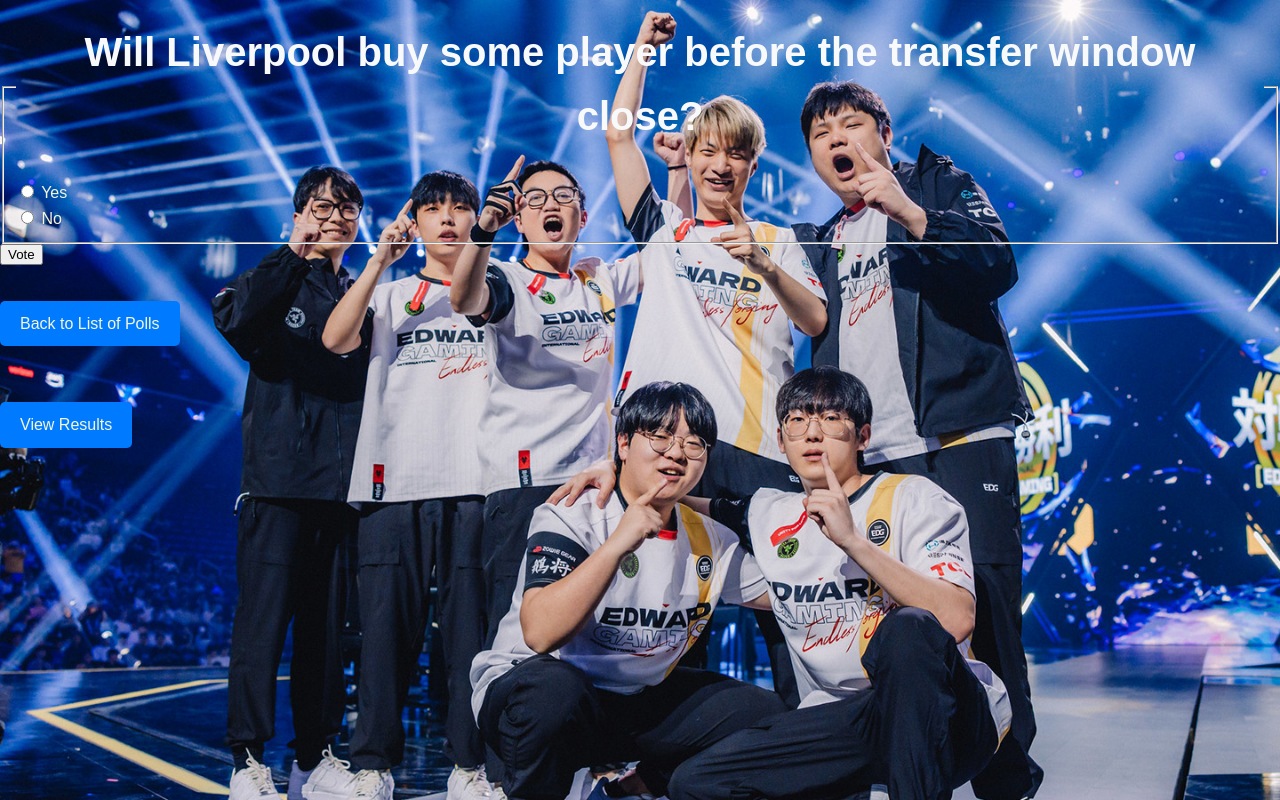
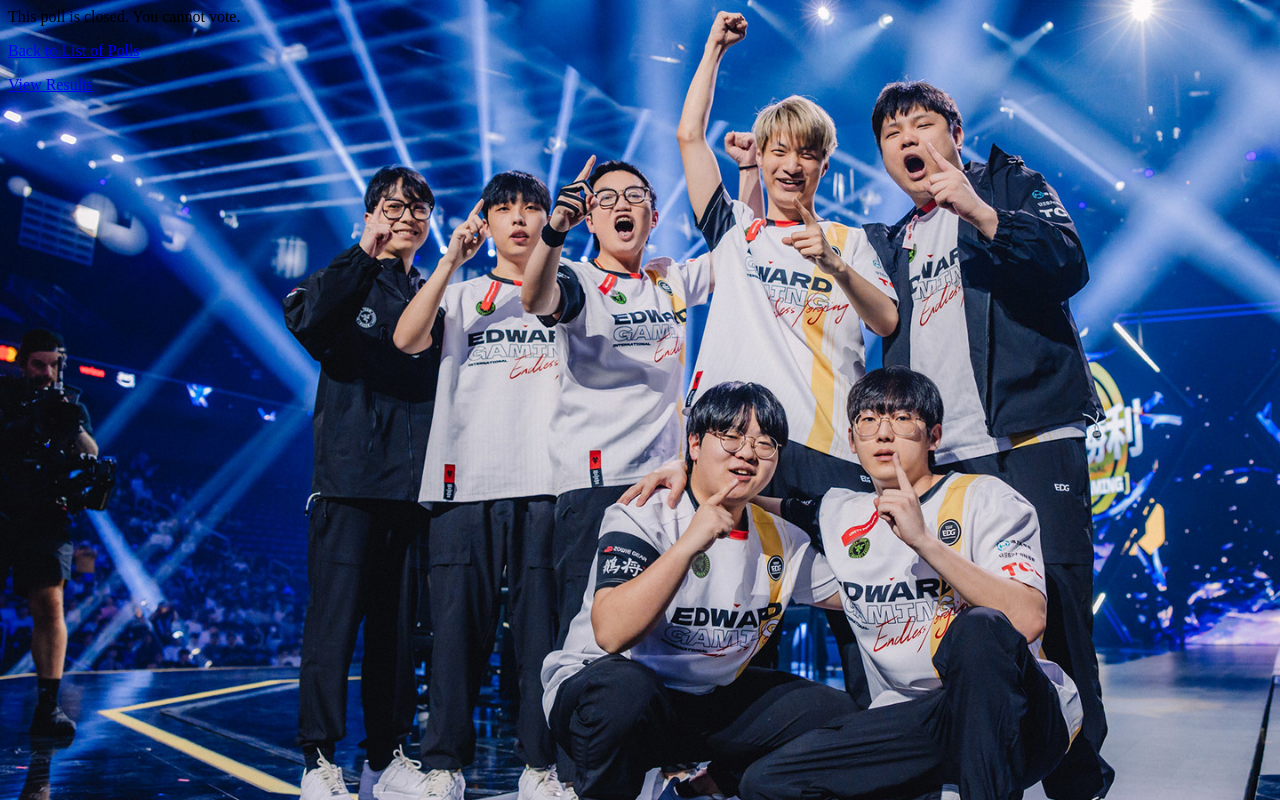
Before and after one commit to Phantawat/ku-polls, a Django app: page /polls/3/ in a window 1280 px wide. Run offline with Django 5.2, Linux system fonts and the light colour scheme; data comes from the database, SQL or seed files in the repository; parts of the project's set-up code (start-up, migrations or seed data) failed here and were passed over.

Commit message:
Iteration 2 Done

```diff
--- a/polls/models.py
+++ b/polls/models.py
@@ -12,7 +12,7 @@
     """
     question_text = models.CharField(max_length=200)
     pub_date = models.DateTimeField('date published', default=timezone.now)
-    end_date = models.DateTimeField(null=True, blank=True)
+    end_date = models.DateTimeField('end date', null=True, blank=True)
 
     @admin.display(
         boolean=True,
--- a/polls/static/polls/style.css
+++ b/polls/static/polls/style.css
@@ -1,94 +1,101 @@
+/*body {*/
+/*    !*font-family: 'Arial', sans-serif;*!*/
+/*    background: white url("image/background.jpg") no-repeat;*/
+/*    background-size: cover;*/
+/*    !*color: #f8f9fa;*!*/
+/*    !*margin: 0;*!*/
+/*    !*padding: 0;*!*/
+/*    !*line-height: 1.6;*!*/
+/*}*/
+
+/*h1 {*/
+/*    color: #f8f9fa;*/
+/*    text-align: center;*/
+/*    font-size: 2.5rem;*/
+/*    margin-top: 20px;*/
+/*}*/
+
+/*li a {*/
+/*    color: #f8f9fa;*/
+/*    text-decoration: none;*/
+/*    padding: 8px 16px;*/
+/*    border-radius: 5px;*/
+/*    transition: background-color 0.3s ease;*/
+/*}*/
+
+/*li a:hover {*/
+/*    background-color: rgba(255, 255, 255, 0.2);*/
+/*}*/
+
+/*table {*/
+/*    width: 60%;*/
+/*    margin: 20px auto;*/
+/*    border-collapse: collapse;*/
+/*    table-layout: auto;*/
+/*    color: #f8f9fa;*/
+/*    background-color: rgba(0, 0, 0, 0.7);*/
+/*    border-radius: 10px;*/
+/*    overflow: hidden;*/
+/*}*/
+
+/*th, td {*/
+/*    padding: 12px;*/
+/*    text-align: center;*/
+/*    border-bottom: 1px solid #ddd;*/
+/*}*/
+
+/*th {*/
+/*    background-color: rgba(0, 0, 0, 0.9);*/
+/*    font-weight: bold;*/
+/*    font-size: 1.2rem;*/
+/*}*/
+
+/*td {*/
+/*    background-color: rgba(0, 0, 0, 0.6);*/
+/*    font-size: 1.1rem;*/
+/*}*/
+
+/*tr:hover {*/
+/*    background-color: rgba(255, 255, 255, 0.1);*/
+/*}*/
+
+/*a {*/
+/*    display: inline-block;*/
+/*    padding: 10px 20px;*/
+/*    margin: 20px 0;*/
+/*    color: #f8f9fa;*/
+/*    background-color: #007bff;*/
+/*    border-radius: 5px;*/
+/*    text-align: center;*/
+/*    text-decoration: none;*/
+/*    transition: background-color 0.3s ease;*/
+/*}*/
+
+/*a:hover {*/
+/*    background-color: #0056b3;*/
+/*}*/
+
+/*.container {*/
+/*    padding: 20px;*/
+/*    max-width: 800px;*/
+/*    margin: auto;*/
+/*    background-color: rgba(0, 0, 0, 0.7);*/
+/*    border-radius: 10px;*/
+/*}*/
+
+/*.messages {*/
+/*    max-width: 800px;*/
+/*    margin: 10px auto;*/
+/*    padding: 10px;*/
+/*    background-color: rgba(255, 0, 0, 0.7);*/
+/*    color: #f8f9fa;*/
+/*    border-radius: 5px;*/
+/*    text-align: center;*/
+/*}*/
+li a {
+    color: white;
+}
 body {
-    font-family: 'Arial', sans-serif;
-    background: white url("image/background.jpg") no-repeat center center fixed;
+    background: white url("image/background.jpg") no-repeat;
     background-size: cover;
-    color: #f8f9fa;
-    margin: 0;
-    padding: 0;
-    line-height: 1.6;
 }
-
-h1 {
-    color: #f8f9fa;
-    text-align: center;
-    font-size: 2.5rem;
-    margin-top: 20px;
-}
-
-li a {
-    color: #f8f9fa;
-    text-decoration: none;
-    padding: 8px 16px;
-    border-radius: 5px;
-    transition: background-color 0.3s ease;
-}
-
-li a:hover {
-    background-color: rgba(255, 255, 255, 0.2);
-}
-
-table {
-    width: 60%;
-    margin: 20px auto;
-    border-collapse: collapse;
-    table-layout: auto;
-    color: #f8f9fa;
-    background-color: rgba(0, 0, 0, 0.7);
-    border-radius: 10px;
-    overflow: hidden;
-}
-
-th, td {
-    padding: 12px;
-    text-align: center;
-    border-bottom: 1px solid #ddd;
-}
-
-th {
-    background-color: rgba(0, 0, 0, 0.9);
-    font-weight: bold;
-    font-size: 1.2rem;
-}
-
-td {
-    background-color: rgba(0, 0, 0, 0.6);
-    font-size: 1.1rem;
-}
-
-tr:hover {
-    background-color: rgba(255, 255, 255, 0.1);
-}
-
-a {
-    display: inline-block;
-    padding: 10px 20px;
-    margin: 20px 0;
-    color: #f8f9fa;
-    background-color: #007bff;
-    border-radius: 5px;
-    text-align: center;
-    text-decoration: none;
-    transition: background-color 0.3s ease;
-}
-
-a:hover {
-    background-color: #0056b3;
-}
-
-.container {
-    padding: 20px;
-    max-width: 800px;
-    margin: auto;
-    background-color: rgba(0, 0, 0, 0.7);
-    border-radius: 10px;
-}
-
-.messages {
-    max-width: 800px;
-    margin: 10px auto;
-    padding: 10px;
-    background-color: rgba(255, 0, 0, 0.7);
-    color: #f8f9fa;
-    border-radius: 5px;
-    text-align: center;
-}
--- a/polls/templates/polls/detail.html
+++ b/polls/templates/polls/detail.html
@@ -1,23 +1,18 @@
 {% load static %}
 <link rel="stylesheet" href="{% static 'polls/style.css' %}">
-    <form style="color: beige" action="{% url 'polls:vote' question.id %}" method="post">
+   {% if question.is_open %}
+    <form action="{% url 'polls:vote' question.id %}" method="post">
         {% csrf_token %}
-        <fieldset>
-            <legend><h1>{{ question.question_text }}</h1></legend>
-            {% if messages %}
-            <ul class="messages">
-                {% for message in messages %}
-                <li {% if message.tags %} class="{{ message.tags }}" {% endif %}> {{ message }}</li>
-            {% endfor %}
-            </ul>
-            {% endif %}
-            {% for choice in question.choice_set.all %}
-                <input type="radio" name="choice" id="choice{{ forloop.counter }}" value="{{ choice.id }}">
-                <label style="color: beige" for="choice{{ forloop.counter }}">{{ choice.choice_text }}</label><br>
-            {% endfor %}
-        </fieldset>
+        {% for choice in question.choice_set.all %}
+            <input type="radio" name="choice" id="choice{{ forloop.counter }}" value="{{ choice.id }}">
+            <label for="choice{{ forloop.counter }}">{{ choice.choice_text }}</label><br>
+        {% endfor %}
         <input type="submit" value="Vote">
     </form>
-<p><a style="color: beige" href="{% url 'polls:index' %}">Back to List of Polls</a></p>
+{% else %}
+    <p>This poll is closed. You cannot vote.</p>
+{% endif %}
 
-<p><a style="color: beige" href="{% url 'polls:results' question.id %}">View Results</a></p>
+<p><a href="{% url 'polls:index' %}">Back to List of Polls</a></p>
+
+<p><a href="{% url 'polls:results' question.id %}">View Results</a></p>
--- a/polls/templates/polls/results.html
+++ b/polls/templates/polls/results.html
@@ -1,18 +1,18 @@
 {% block content %}
 {% load static %}
 <link rel="stylesheet" href="{% static 'polls/style.css' %}">
-<h1 style="color: beige">{{ question.question_text }}</h1>
+<h1>{{ question.question_text }}</h1>
 <body>
   <table>
     <thead>
-      <tr style="color: azure">
+      <tr style="color: chocolate">
         <th style="text-align: left;">Choice</th>
         <th style="text-align: right;">Votes</th>
       </tr>
     </thead>
     <tbody>
       {% for choice in question.choice_set.all %}
-        <tr style="color: azure">
+        <tr style="color: chocolate">
           <td style="padding: 8px 12px;">{{ choice.choice_text }}</td>
           <td style="padding: 8px 12px; text-align: right;">{{ choice.votes }}</td>
         </tr>
--- a/polls/views.py
+++ b/polls/views.py
@@ -48,6 +48,11 @@
 
 def vote(request, question_id):
     question = get_object_or_404(Question, pk=question_id)
+    if question.is_published():
+        return render(request, 'polls/detail.html', {
+            'question': question,
+            'error_message': "This poll is closed. You cannot vote.",
+        })
     try:
         selected_choice = question.choice_set.get(pk=request.POST['choice'])
     except (KeyError, Choice.DoesNotExist):
```
Also changed, not shown: mysite/settings.py (+4 -3 lines), polls/templates/polls/index.html (+6 -4 lines), polls/tests.py (+5 -5 lines), polls/migrations/0005_alter_question_end_date.py (added), polls/migrations/0006_alter_question_end_date_alter_question_pub_date.py (added).
